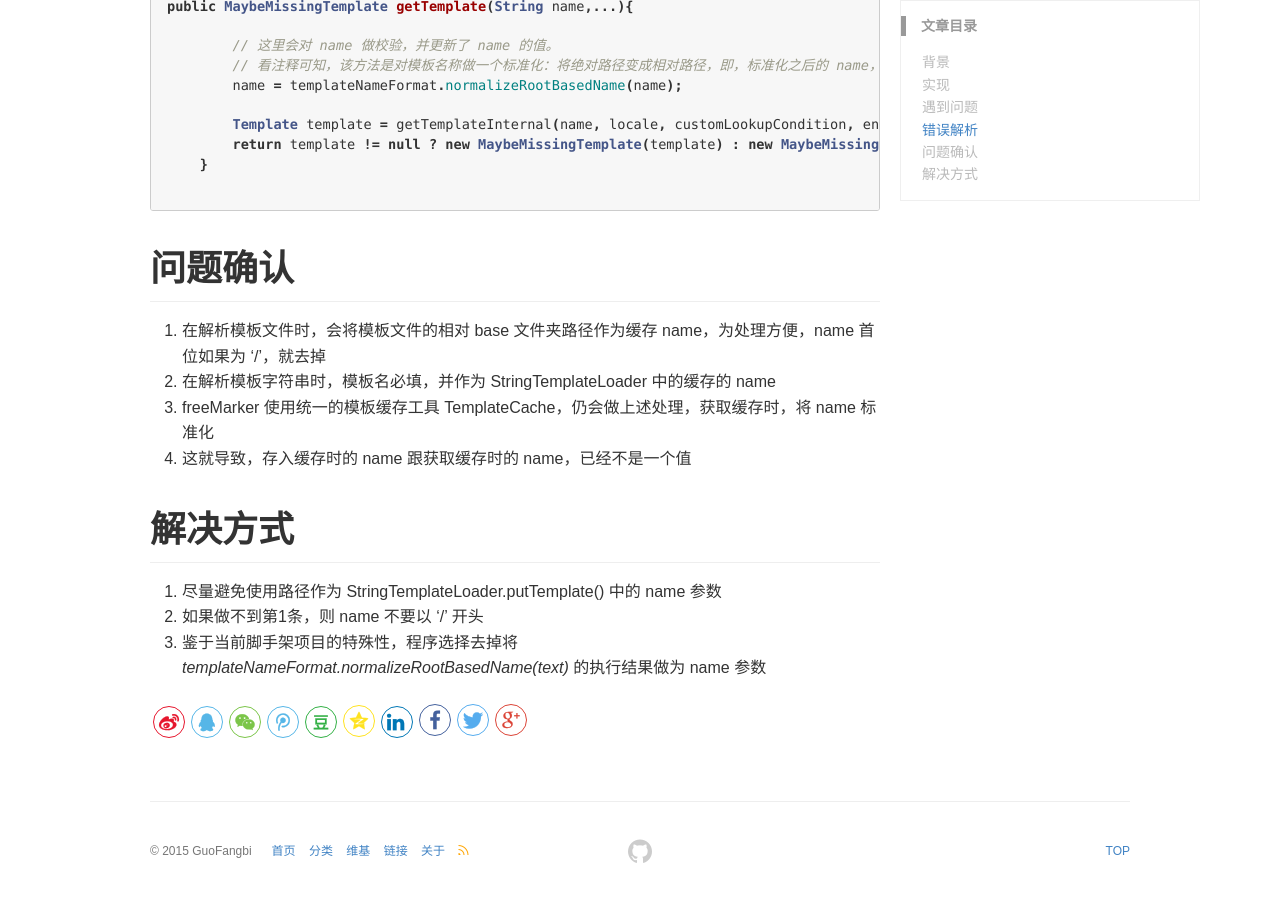
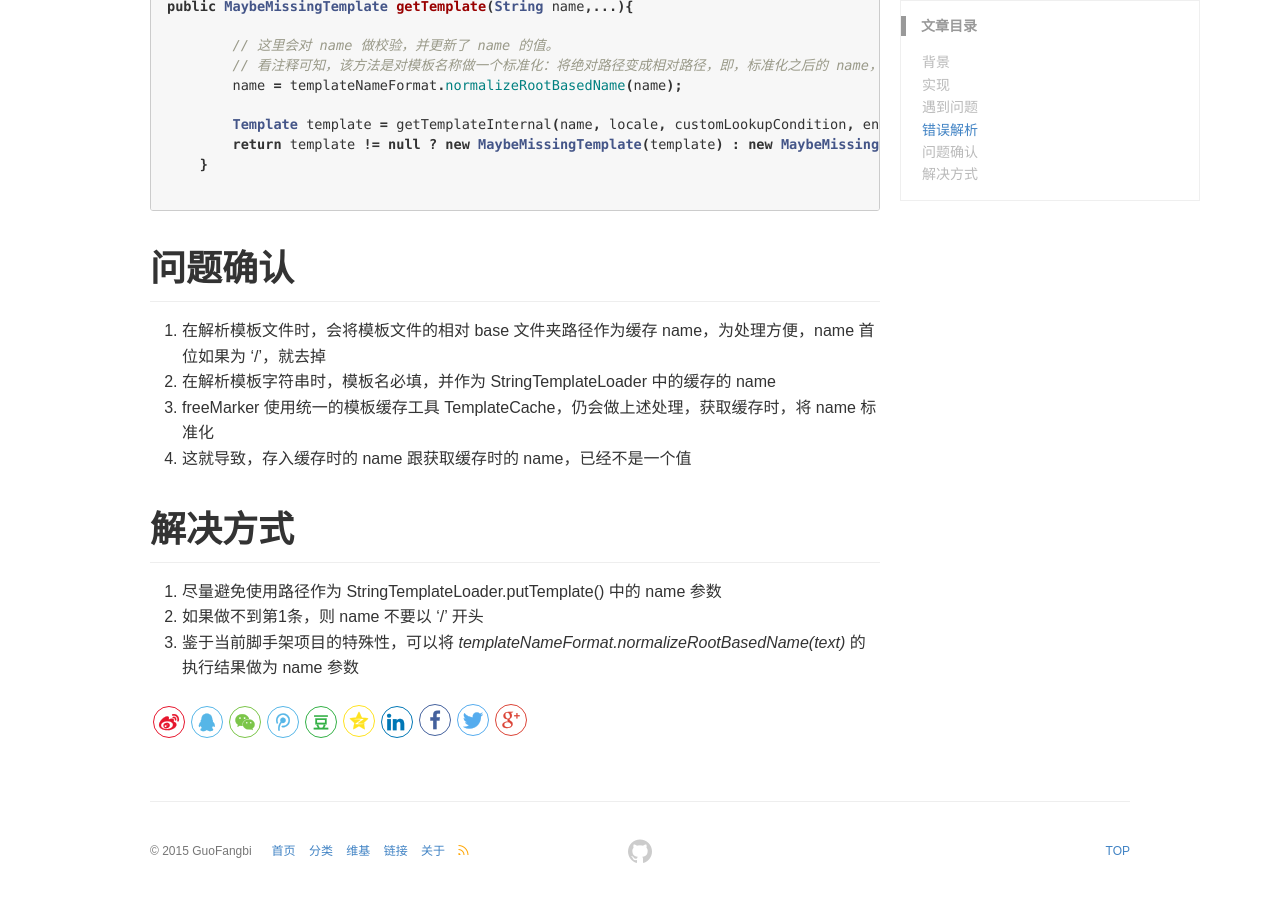
Before and after one commit to bishion/bishion.github.io, a Jekyll site: the page built from _posts/2022-07-24-freemarker-string-loader.md, in a window 1280 px wide and 900 px high, scrolled down 2204 px. Built offline with Jekyll 4.4.1, drawn with Linux system fonts in a browser that asks for light colours.

Commit message:
语句优化

```diff
--- a/_posts/2022-07-24-freemarker-string-loader.md
+++ b/_posts/2022-07-24-freemarker-string-loader.md
@@ -105,4 +105,4 @@ public MaybeMissingTemplate getTemplate(String name,...){
 # 解决方式
 1. 尽量避免使用路径作为 StringTemplateLoader.putTemplate() 中的 name 参数
 2. 如果做不到第1条，则 name 不要以 '/’ 开头
-3. 鉴于当前脚手架项目的特殊性，程序选择去掉将 *templateNameFormat.normalizeRootBasedName(text)* 的执行结果做为 name 参数
+3. 鉴于当前脚手架项目的特殊性，可以将 *templateNameFormat.normalizeRootBasedName(text)* 的执行结果做为 name 参数
```
